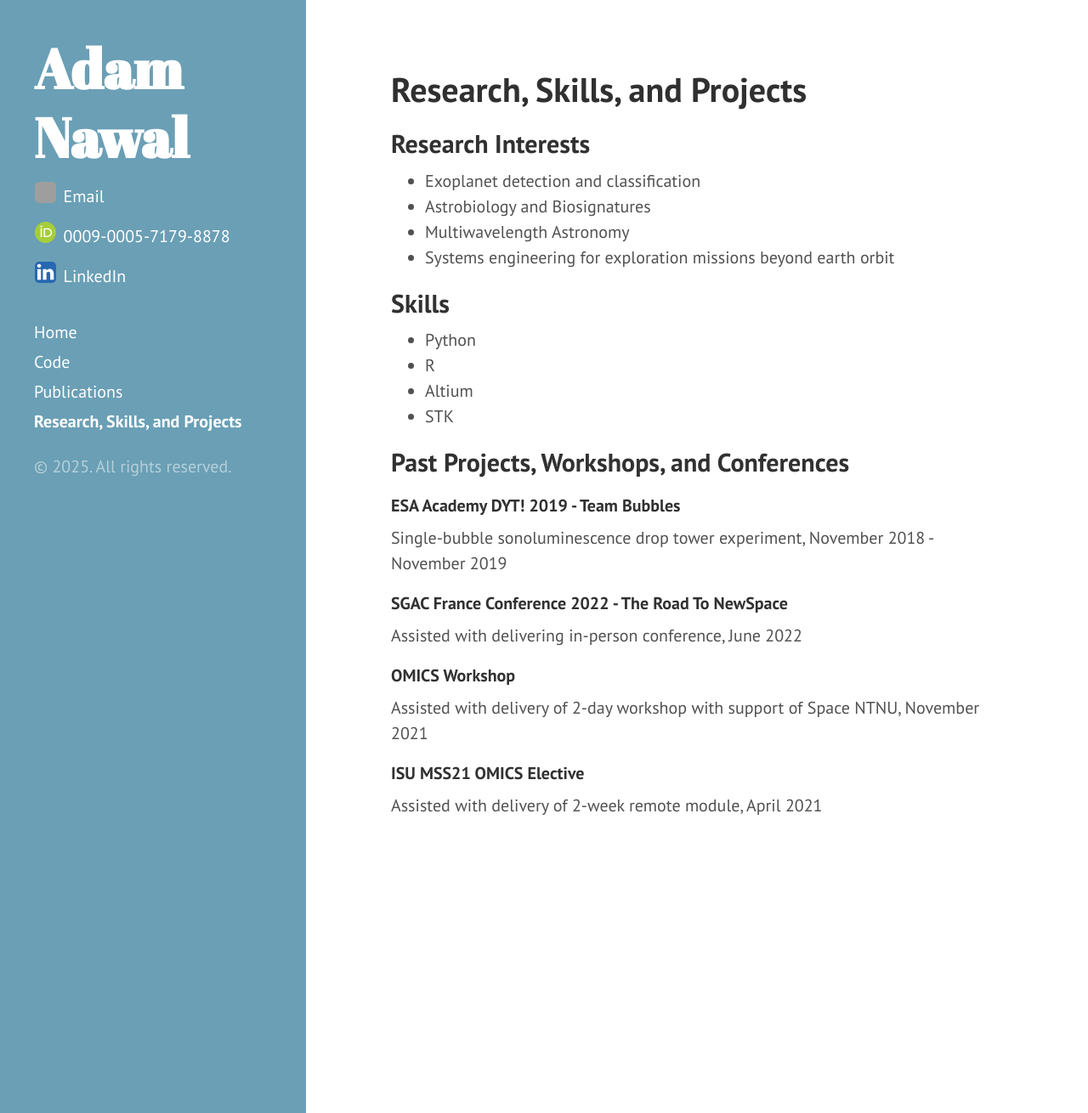
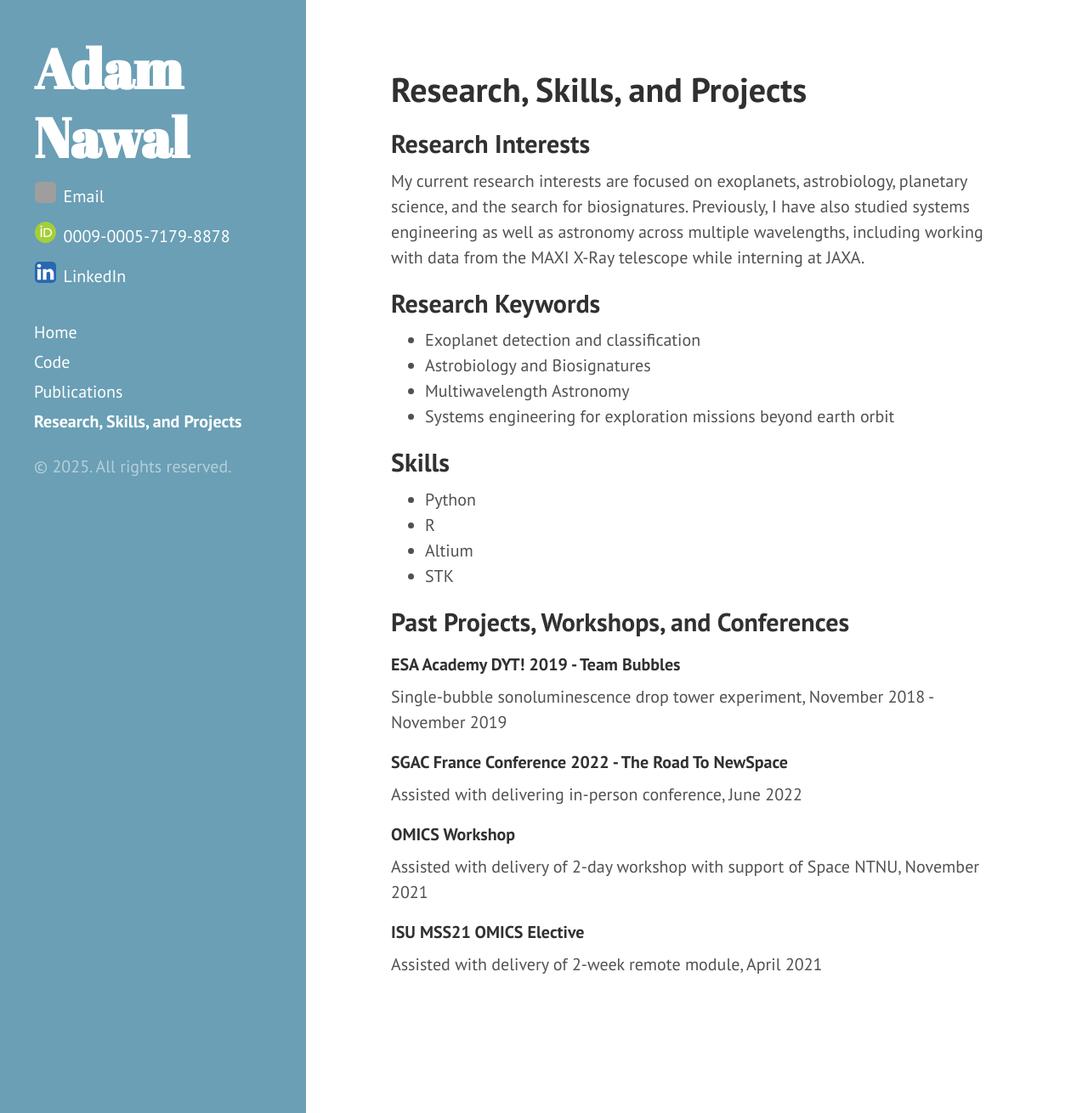
Before and after one commit to ConstantUncle/ConstantUncle.github.io, a Jekyll site: the page built from Research.md, in a window 1280 px wide and 1310 px high. Shown: the whole window at 85% size. Built offline with Jekyll 4.4.1, drawn with Linux system fonts in a browser that asks for light colours; grey boxes are pictures that could not be loaded.

Commit message:
Update Research.md

```diff
--- a/Research.md
+++ b/Research.md
@@ -4,6 +4,10 @@ title: Research, Skills, and Projects
 ---
 
 ## Research Interests
+
+My current research interests are focused on exoplanets, astrobiology, planetary science, and the search for biosignatures. Previously, I have also studied systems engineering as well as astronomy across multiple wavelengths, including working with data from the MAXI X-Ray telescope while interning at JAXA.
+
+## Research Keywords
 
 - Exoplanet detection and classification
 - Astrobiology and Biosignatures
```
